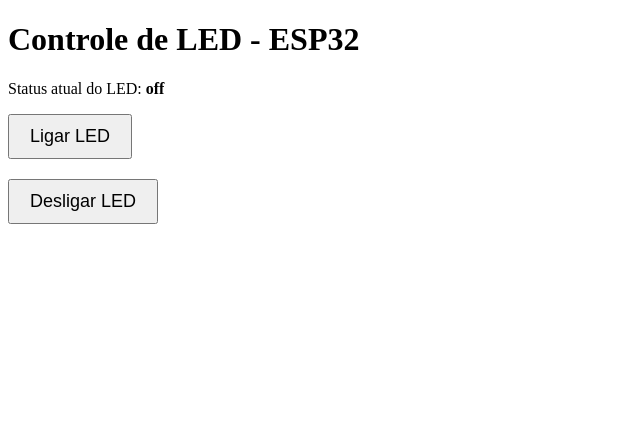
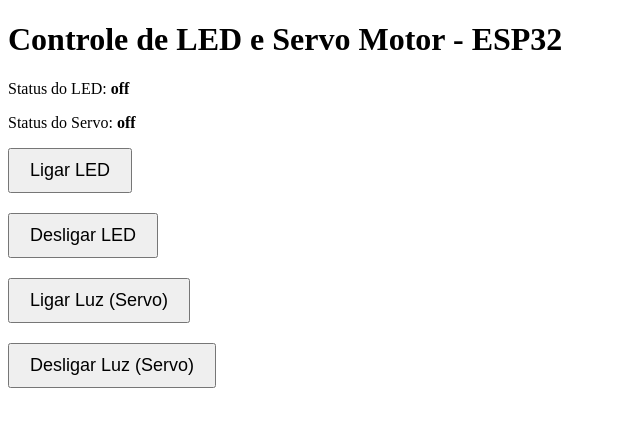
Before and after one commit to DevGabrielPortfolio/flask-esp, a Flask app: page / in a window 1280 px wide. Shown: the top 427 px of the page, without its empty margins (0-640 px from the left). Run offline with Flask 3, Linux system fonts and the light colour scheme.

Commit message:
Add files via upload

```diff
--- a/app.py
+++ b/app.py
@@ -2,26 +2,42 @@
 
 app = Flask(__name__)
 
-# Estado inicial do LED
+# Estado inicial do LED e do servo
 led_state = {'status': 'off'}
+servo_state = {'status': 'off'}  # Novo estado para o servo
 
 @app.route('/')
 def index():
-    return render_template('index.html', led_status=led_state['status'])
+    return render_template('index.html', led_status=led_state['status'], servo_status=servo_state['status'])
 
 @app.route('/set_led_on')
 def set_led_on():
     led_state['status'] = 'on'
+    servo_state['status'] = 'on'  # Quando ligar a luz, o servo vai para 0°
     return redirect('/')
 
 @app.route('/set_led_off')
 def set_led_off():
     led_state['status'] = 'off'
+    servo_state['status'] = 'off'  # Quando desligar a luz, o servo vai para 180°
     return redirect('/')
 
 @app.route('/get_led_state')
 def get_led_state():
-    return jsonify(led_state)
+    # Retorna o estado atual do LED e do servo
+    return jsonify(led_state, servo_state)
+
+@app.route('/set_servo_on')
+def set_servo_on():
+    # Manda comando para o servo ir para 0° (ligar luz)
+    servo_state['status'] = 'on'
+    return redirect('/')
+
+@app.route('/set_servo_off')
+def set_servo_off():
+    # Manda comando para o servo ir para 180° (desligar luz)
+    servo_state['status'] = 'off'
+    return redirect('/')
 
 if __name__ == '__main__':
     app.run(host='0.0.0.0', port=5000, debug=True)
--- a/templates/index.html
+++ b/templates/index.html
@@ -2,12 +2,13 @@
 <html lang="pt-br">
 <head>
     <meta charset="UTF-8">
-    <title>Controle do LED - ESP32</title>
+    <title>Controle de LED e Servo - ESP32</title>
 </head>
 <body>
-    <h1>Controle de LED - ESP32</h1>
+    <h1>Controle de LED e Servo Motor - ESP32</h1>
 
-    <p>Status atual do LED: <strong>{{ led_status }}</strong></p>
+    <p>Status do LED: <strong>{{ led_status }}</strong></p>
+    <p>Status do Servo: <strong>{{ servo_status }}</strong></p>
 
     <form action="/set_led_on" method="get">
         <button type="submit" style="padding: 10px 20px; font-size: 18px;">Ligar LED</button>
@@ -16,5 +17,13 @@
     <form action="/set_led_off" method="get" style="margin-top: 20px;">
         <button type="submit" style="padding: 10px 20px; font-size: 18px;">Desligar LED</button>
     </form>
+
+    <form action="/set_servo_on" method="get" style="margin-top: 20px;">
+        <button type="submit" style="padding: 10px 20px; font-size: 18px;">Ligar Luz (Servo)</button>
+    </form>
+
+    <form action="/set_servo_off" method="get" style="margin-top: 20px;">
+        <button type="submit" style="padding: 10px 20px; font-size: 18px;">Desligar Luz (Servo)</button>
+    </form>
 </body>
 </html>
```
